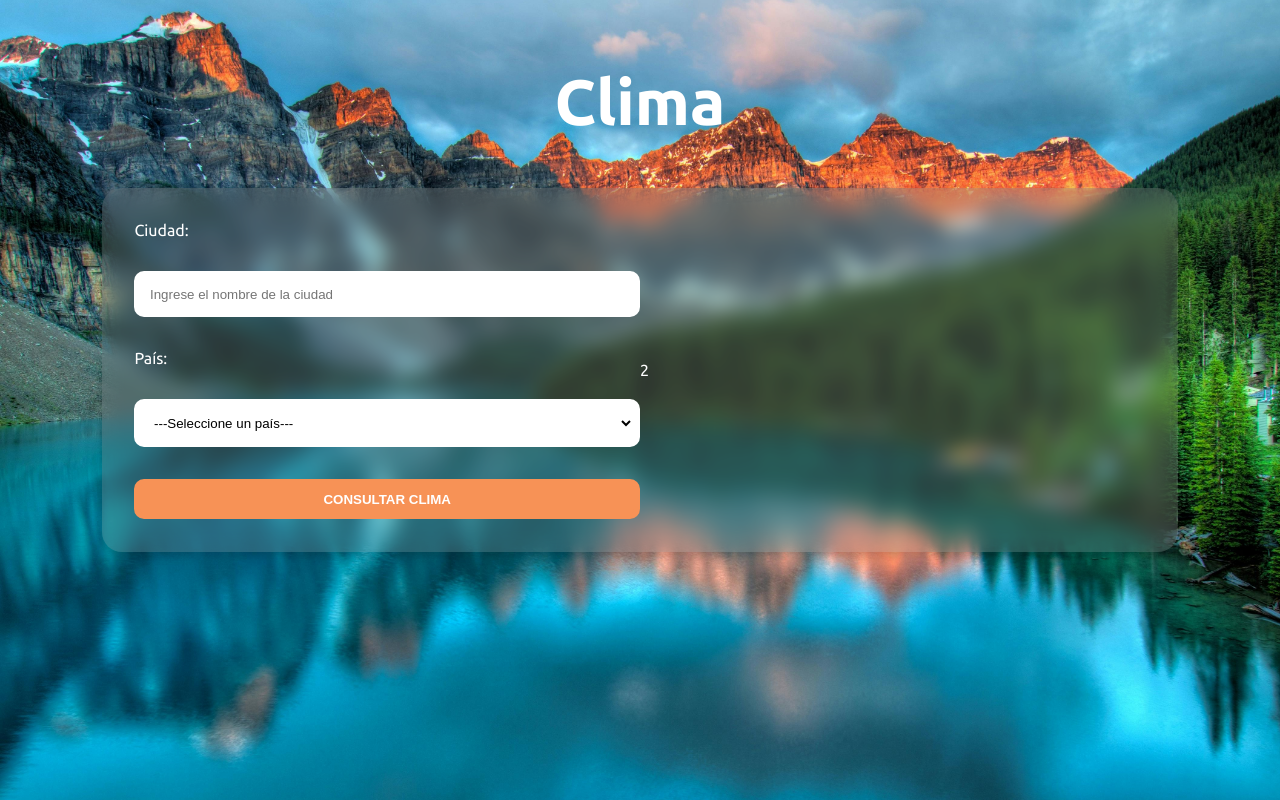
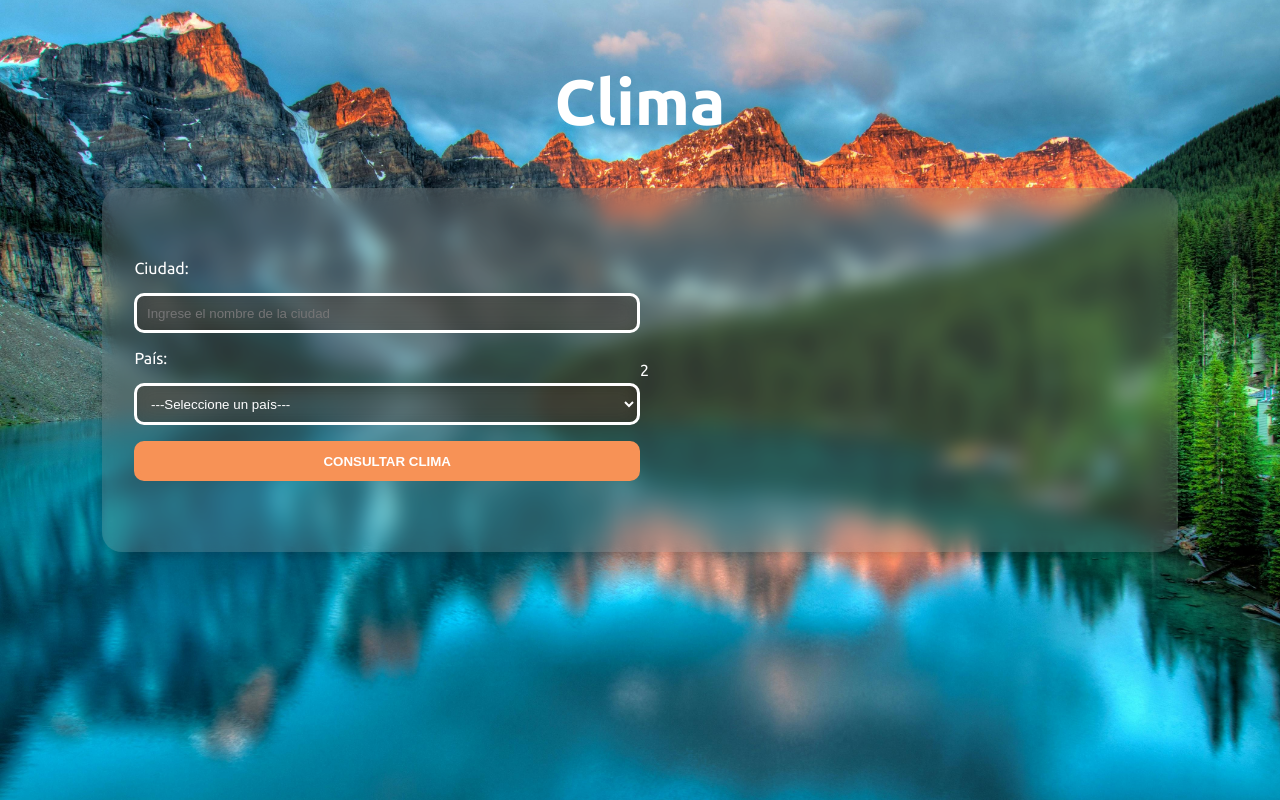
Before and after one commit to AngelGMV/app-clima-con-API, a React (Vite) app: page / in a window 1280 px wide. Built offline with nearby package versions, Linux system fonts and the light colour scheme.

Commit message:
01_02_25

```diff
--- a/src/components/form/Form.module.css
+++ b/src/components/form/Form.module.css
@@ -1,15 +1,18 @@
 .form, .field{
     display: flex;
     flex-direction: column;
-    gap: 1rem;
+    gap: .5rem;
 }
 
 .form input[type="text"],
 .form select{
+    color: var(--white);
     padding: .3rem;
     border-radius: 10px;
-    background-color: var(--white);
-    border: .2rem solid var(--white);
+    background: rgba(36, 14, 0, 0.3);
+    backdrop-filter: blur(10px);
+    border: .1rem solid var(--white);
+
 }
 
 .submit{
--- a/src/components/form/form.tsx
+++ b/src/components/form/form.tsx
@@ -1,9 +1,30 @@
-import { countries } from "../../data/country";
+import { ChangeEvent, FormEvent, useState } from "react";
+import { countries } from "../../data/countries";
+import { SearchType } from "../../types";
 import styles from "./Form.module.css"
 
 export default function Form() {
+
+    const [search, setSearch] = useState<SearchType>({
+        city: '',
+        country: ''
+    })
+
+    const handleChange = (e : ChangeEvent<HTMLInputElement> | ChangeEvent<HTMLSelectElement>) =>{
+        setSearch({
+            ...search,
+            [e.target.name] : e.target.value
+        })
+    }
+
+    const handleSubmit = (e : FormEvent<HTMLFormElement>) =>{
+        e.preventDefault()
+    }
   return (
-    <form className={styles.form}>
+    <form
+        className={styles.form}
+        onSubmit={handleSubmit}
+    >
         <div className={styles.field}>
             <label htmlFor="city">Ciudad: </label>
             <input
@@ -11,11 +32,18 @@ export default function Form() {
                 type="text"
                 name="city"
                 placeholder="Ingrese el nombre de la ciudad"
+                value={search.city}
+                onChange={handleChange}
             />
         </div>
         <div className={styles.field}>
             <label htmlFor="country">País: </label>
-            <select>
+            <select
+                id="country"
+                name="country"
+                value={search.country}
+                onChange={handleChange}
+            >
             <option value="">
                 ---Seleccione un país---
             </option>
--- /dev/null
+++ b/src/data/countries.ts
@@ -0,0 +1,11 @@
+import { Country } from "../types"
+
+export const countries: Country[] = [
+  { code: 'US', name: 'Estados Unidos' },
+  { code: 'MX', name: 'México' },
+  { code: 'AR', name: 'Argentina' },
+  { code: 'CO', name: 'Colombia' },
+  { code: 'CR', name: 'Costa Rica' },
+  { code: 'ES', name: 'España' },
+  { code: 'PE', name: 'Perú' }
+]
--- a/src/data/country.ts
+++ /dev/null
@@ -1,9 +0,0 @@
-export const countries = [
-    { code: 'US', name: 'Estados Unidos' },
-    { code: 'MX', name: 'México' },
-    { code: 'AR', name: 'Argentina' },
-    { code: 'CO', name: 'Colombia' },
-    { code: 'CR', name: 'Costa Rica' },
-    { code: 'ES', name: 'España' },
-    { code: 'PE', name: 'Perú' }
-  ]
--- /dev/null
+++ b/src/types/index.ts
@@ -0,0 +1,9 @@
+export type SearchType = {
+    city : string,
+    country : string
+}
+
+export type Country = {
+    code : string,
+    name : string
+}
```
